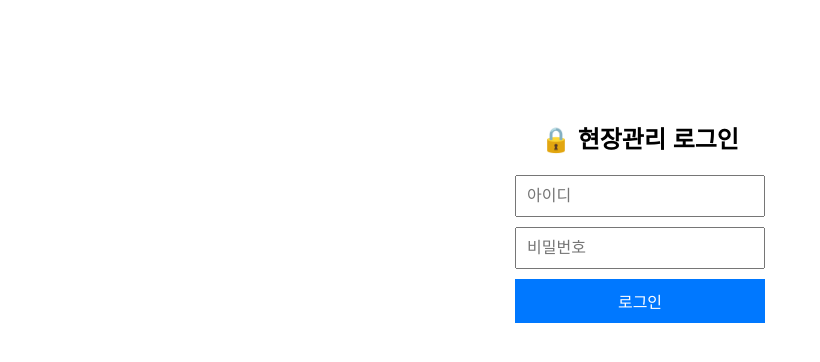
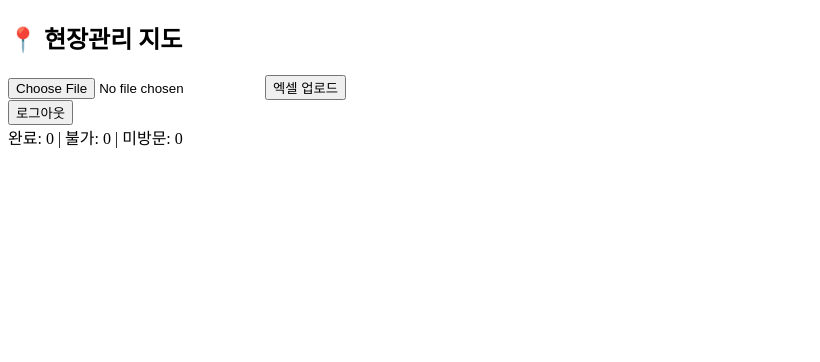
Before and after one commit to electrhi/AMIMAPER, a Flask app: page /login in a window 1280 px wide. Shown: the top 362 px of the page, without its empty margins (0-820 px from the left). Run offline with Flask 3, Linux system fonts and the light colour scheme; some libraries are stand-ins or nearby versions.

Commit message:
Update login.html

```diff
--- a/templates/login.html
+++ b/templates/login.html
@@ -2,20 +2,27 @@
 <html lang="ko">
 <head>
   <meta charset="UTF-8">
-  <title>로그인</title>
-  <style>
-    body { font-family: Arial, sans-serif; display: flex; flex-direction: column; align-items: center; margin-top: 100px; }
-    form { display: flex; flex-direction: column; width: 250px; gap: 10px; }
-    input, button { padding: 10px; font-size: 1em; }
-    button { background: #0078ff; color: white; border: none; cursor: pointer; }
-  </style>
+  <title>현장관리 지도</title>
+  <link rel="stylesheet" href="/static/style.css">
+  <script src="https://oapi.map.naver.com/openapi/v3/maps.js?ncpKeyId=YOUR_NAVER_CLIENT_ID"></script>
+  <script src="/static/script.js" defer></script>
 </head>
 <body>
-  <h2>🔒 현장관리 로그인</h2>
-  <form method="POST" action="/login">
-    <input type="text" name="username" placeholder="아이디" required>
-    <input type="password" name="password" placeholder="비밀번호" required>
-    <button type="submit">로그인</button>
-  </form>
+  <header>
+    <h2>📍 현장관리 지도</h2>
+    <form id="uploadForm" enctype="multipart/form-data">
+      <input type="file" name="file" accept=".xlsx" required>
+      <button type="submit">엑셀 업로드</button>
+    </form>
+    <button id="logout">로그아웃</button>
+  </header>
+
+  <div id="statusBoard">
+    완료: <span id="doneCount">0</span> |
+    불가: <span id="failCount">0</span> |
+    미방문: <span id="pendingCount">0</span>
+  </div>
+
+  <div id="map"></div>
 </body>
 </html>
```
